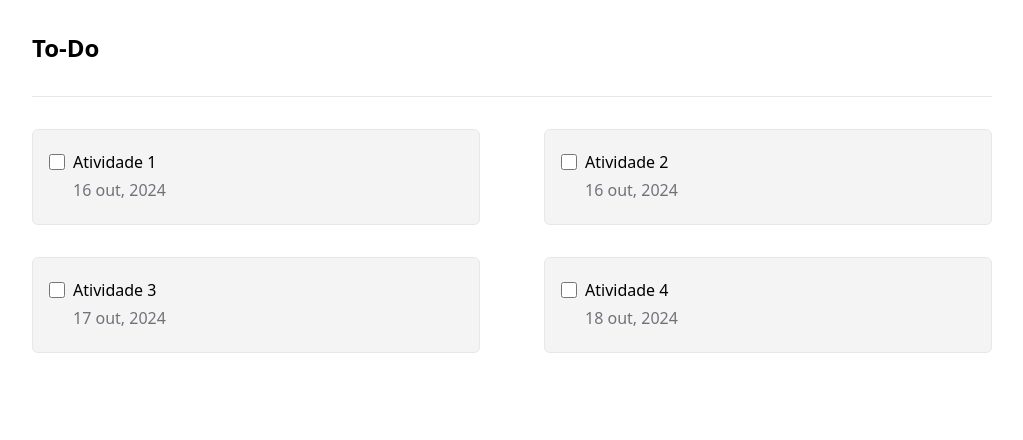
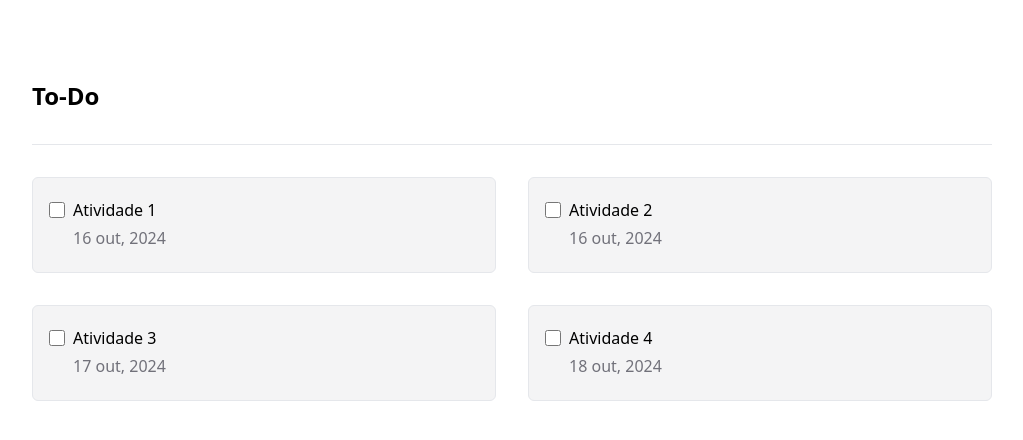
Before and after one commit to FelipeSaadi/todo-list, a plain HTML site: page index.html in a window 1280 px wide. Shown: the whole page, without its empty margins (128-1151 px from the left). Drawn offline with nearby package versions, Linux system fonts and the light colour scheme.

Commit message:
fix: adjust grid

```diff
--- a/index.html
+++ b/index.html
@@ -7,15 +7,15 @@
   <script src="https://cdn.tailwindcss.com"></script>
 </head>
 
-<body class="mx-auto max-w-[1024px]">
+<body class="mx-auto my-20 max-w-[1024px]">
   <h1 class="m-8 text-2xl font-bold">
     To-Do
   </h1>
 
   <hr class="m-8">
 
-  <div class="grid grid-cols-2">
-    <div class="m-8 mt-0 p-4 bg-zinc-100 rounded-md h-24 border-slay-500 border">
+  <div class="m-8 mt-0 gap-8 grid grid-cols-2">
+    <div class="p-4 bg-zinc-100 rounded-md h-24 border-slay-500 border">
       <div class="flex items-center gap-1">
         <input class="w-4 h-4" type="checkbox" name="activity" id="activity-0">
         <label class="p-1 font-medium" for="activity-0">Atividade 1</label>
@@ -23,7 +23,7 @@
       <span class="ml-6 text-zinc-500">16 out, 2024</span>
     </div>
 
-    <div class="m-8 mt-0 p-4 bg-zinc-100 rounded-md h-24 border-slay-500 border">
+    <div class="p-4 bg-zinc-100 rounded-md h-24 border-slay-500 border">
       <div class="flex items-center gap-1">
         <input class="w-4 h-4" type="checkbox" name="activity" id="activity-1">
         <label class="p-1 font-medium" for="activity-1">Atividade 2</label>
@@ -31,7 +31,7 @@
       <span class="ml-6 text-zinc-500">16 out, 2024</span>
     </div>
 
-    <div class="m-8 mt-0 p-4 bg-zinc-100 rounded-md h-24 border-slay-500 border">
+    <div class="p-4 bg-zinc-100 rounded-md h-24 border-slay-500 border">
       <div class="flex items-center gap-1">
         <input class="w-4 h-4" type="checkbox" name="activity" id="activity-2">
         <label class="p-1 font-medium" for="activity-2">Atividade 3</label>
@@ -39,7 +39,7 @@
       <span class="ml-6 text-zinc-500">17 out, 2024</span>
     </div>
 
-    <div class="m-8 mt-0 p-4 bg-zinc-100 rounded-md h-24 border-slay-500 border">
+    <div class="p-4 bg-zinc-100 rounded-md h-24 border-slay-500 border">
       <div class="flex items-center gap-1">
         <input class="w-4 h-4" type="checkbox" name="activity" id="activity-3">
         <label class="p-1 font-medium" for="activity-3">Atividade 4</label>
```
